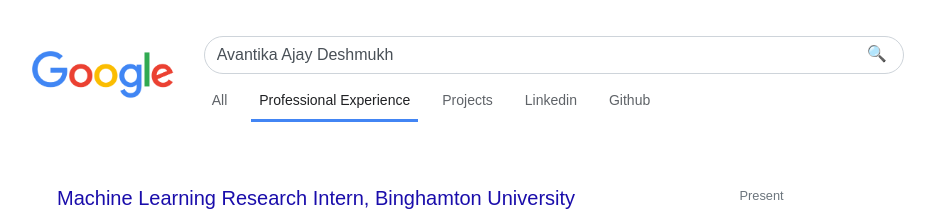
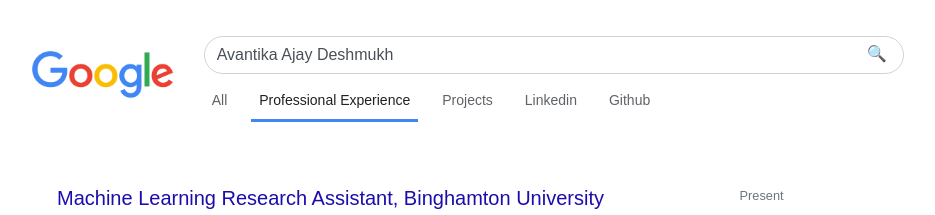
Before and after one commit to avantika06/avantika06.github.io, a plain HTML site: page professional_experience.html in a window 1280 px wide. Shown: the top 215 px of the page, without its empty margins (3-938 px from the left). Drawn offline with nearby package versions, Linux system fonts and the light colour scheme.

Commit message:
Update professional_experience.html

```diff
--- a/professional_experience.html
+++ b/professional_experience.html
@@ -41,7 +41,7 @@
                     <div class="list-group">
                         <div class="list-group-item flex-column align-items-start">
                             <div class="d-flex w-100 justify-content-between">
-                                <h5 class="mb-1"><p class="result-title">Machine Learning Research Intern, Binghamton University</p></h5>
+                                <h5 class="mb-1"><p class="result-title">Machine Learning Research Assistant, Binghamton University</p></h5>
                                 <small class="text-muted">Present</small>
                             </div>
                             <p class="mb-1 result-snippet">Developing <strong>reinforcement learning frameworks</strong> for decision-making by <strong>generating and analyzing trajectories from NYC taxi trip data</strong>, addressing challenges like <strong>data sparsity, inconsistencies, and large-scale preprocessing</strong>.</p>
```
